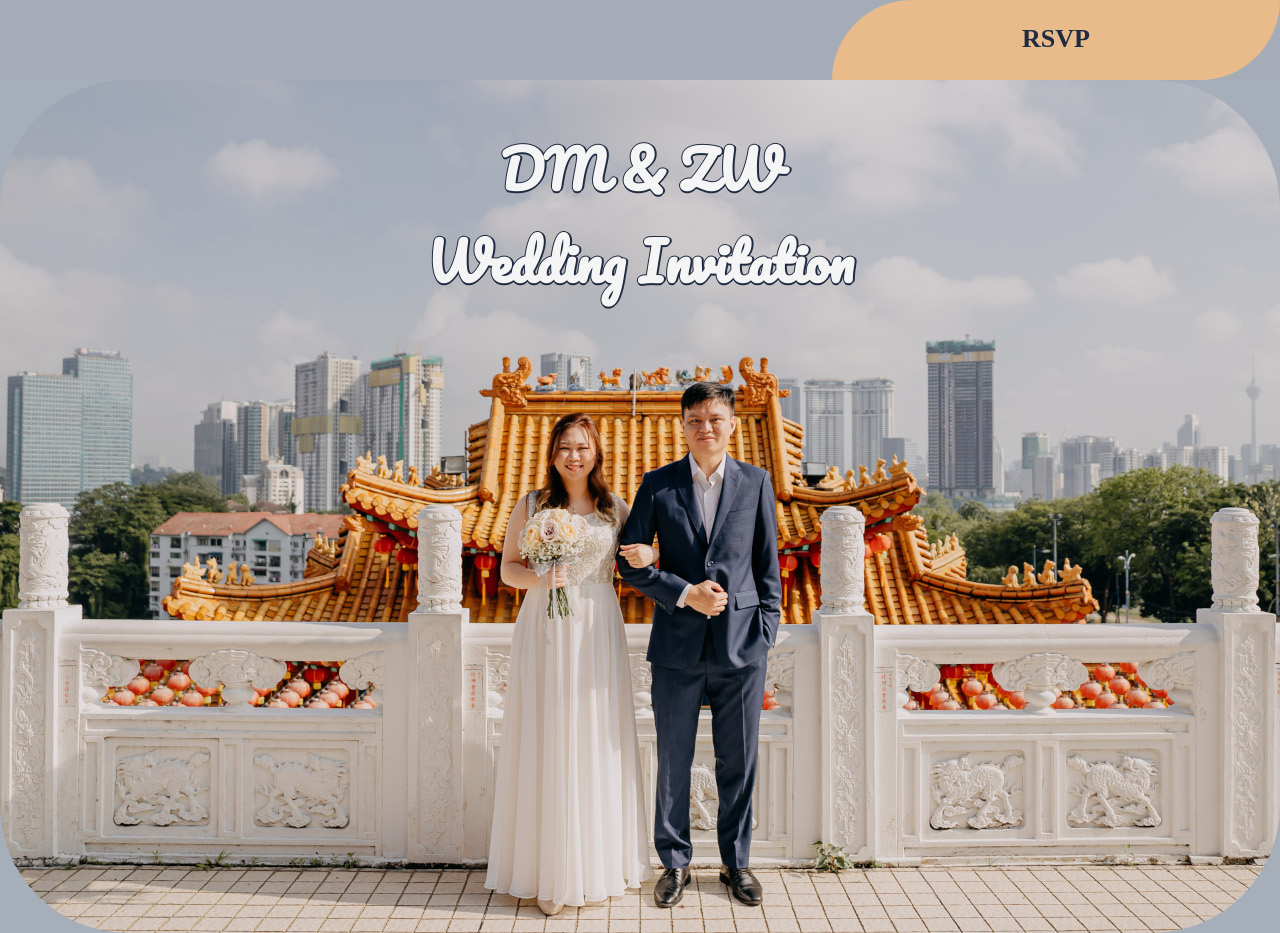
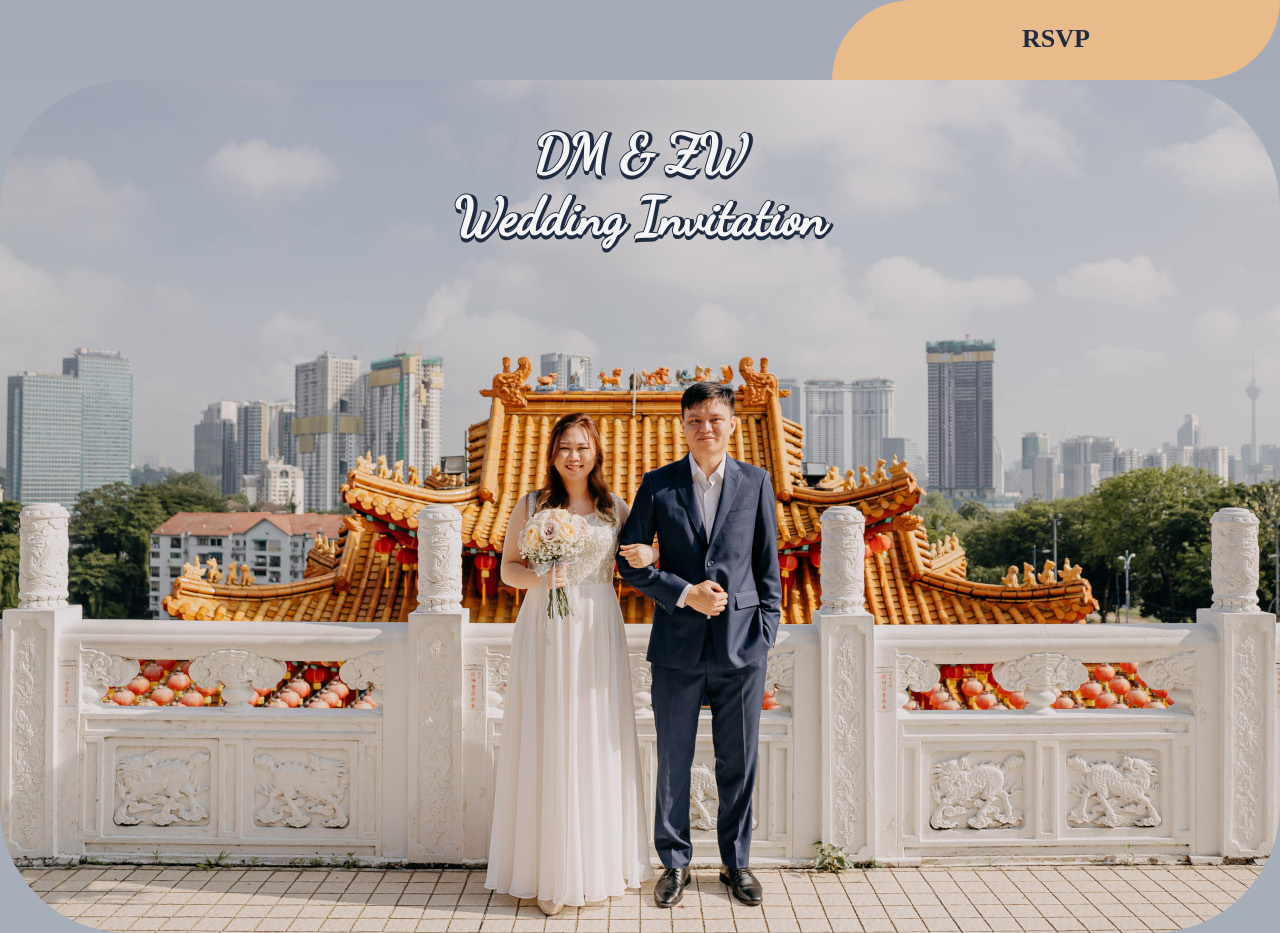
Before and after one commit to DmZwWed/DmZwWed.github.io, a plain HTML site: page index.html in a window 1280 px wide. Shown: the top 933 px of the page. Drawn offline with Linux system fonts and the light colour scheme.

Commit message:
Update h1 font family

```diff
--- a/css/style.css
+++ b/css/style.css
@@ -1,4 +1,4 @@
-@import url("https://fonts.googleapis.com/css2?family=Pacifico&display=swap");
+@import url("https://fonts.googleapis.com/css2?family=Dancing Script&display=swap");
 /* min-screen-width = 200px, max-screen-width = 1280px */
 
 /* || RESET */
@@ -51,12 +51,12 @@ textarea {
 
   /* FONTS */
   --FF: Arial, Helvetica, sans-serif;
-  --HERO-FF: "Pacifico", cursive;
+  --HERO-FF: "Dancing Script", cursive;
   --FS: clamp(8px, 4vw, 26px);
   --HERO-H1-FS: clamp(8px, 6vw, 52px);
   --FOOTER-FS: clamp(6px, 4vw, 20px);
-  --FONT-BORDER: -1px 0 var(--SECONDARY-COLOR), 2px 0 var(--SECONDARY-COLOR),
-    0 -1px var(--SECONDARY-COLOR), 0 2px var(--SECONDARY-COLOR);
+  --FONT-BORDER: -1px 0 var(--SECONDARY-COLOR), 4px 0 var(--SECONDARY-COLOR),
+    0 -1px var(--SECONDARY-COLOR), 0 4px var(--SECONDARY-COLOR);
 
   /* BORDERS */
   --BORDERS: 1px solid var(--BORDER-COLOR);
```
